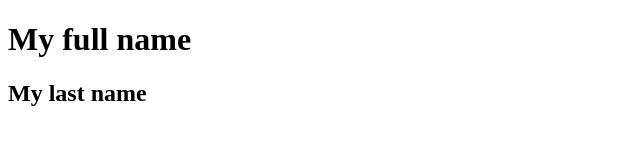
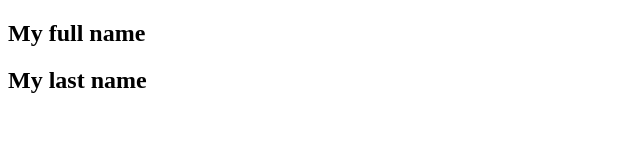
Before and after one commit to curso-com-certificado-git/projeto1, a plain HTML site: page index.html in a window 1280 px wide. Shown: the whole page, without its empty margins (0-640 px from the left). Drawn offline with Linux system fonts and the light colour scheme.

Commit message:
apdating content page title main

```diff
--- a/index.html
+++ b/index.html
@@ -7,7 +7,7 @@
 </head>
 <body>
     <div>
-        <h1>My full name</h1>
+        <h2>My full name</h2>
     </div>
     <h2>My last name</h2>
 </body>
```
